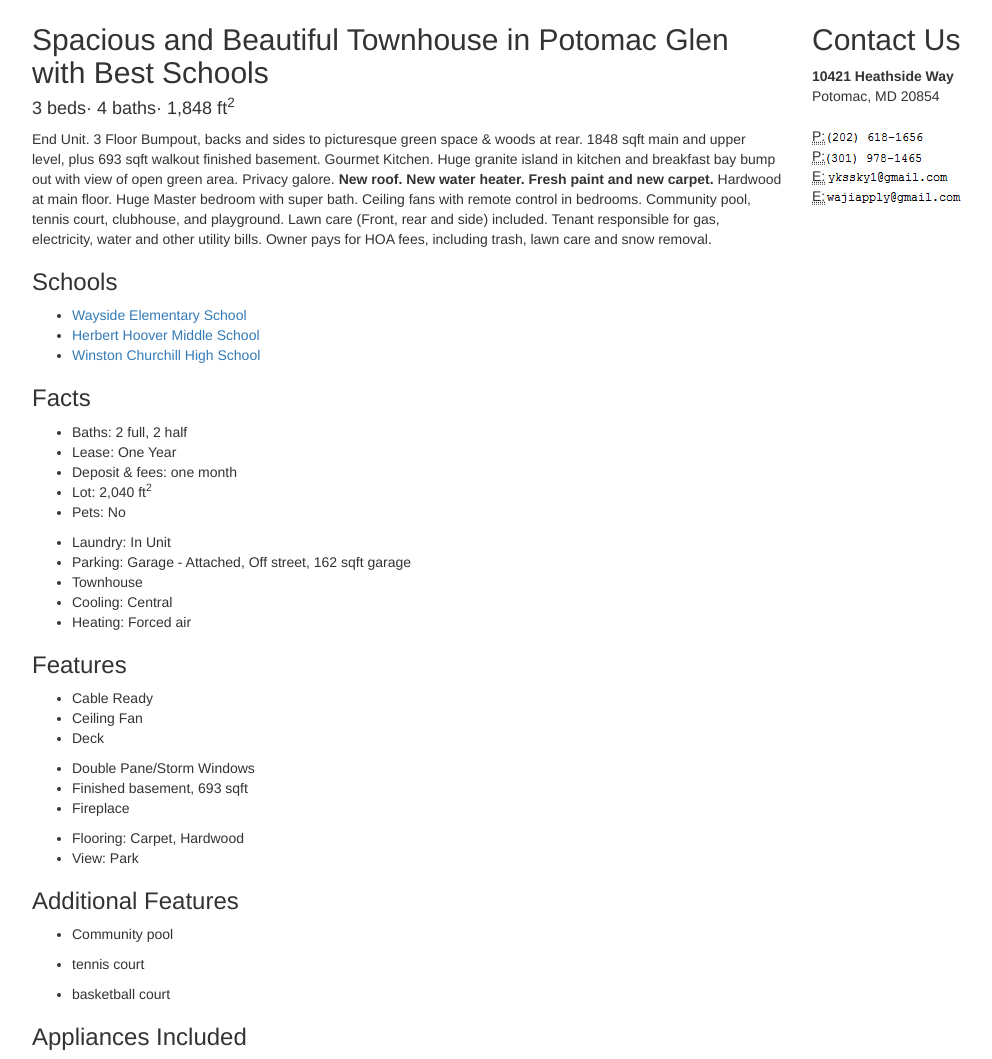
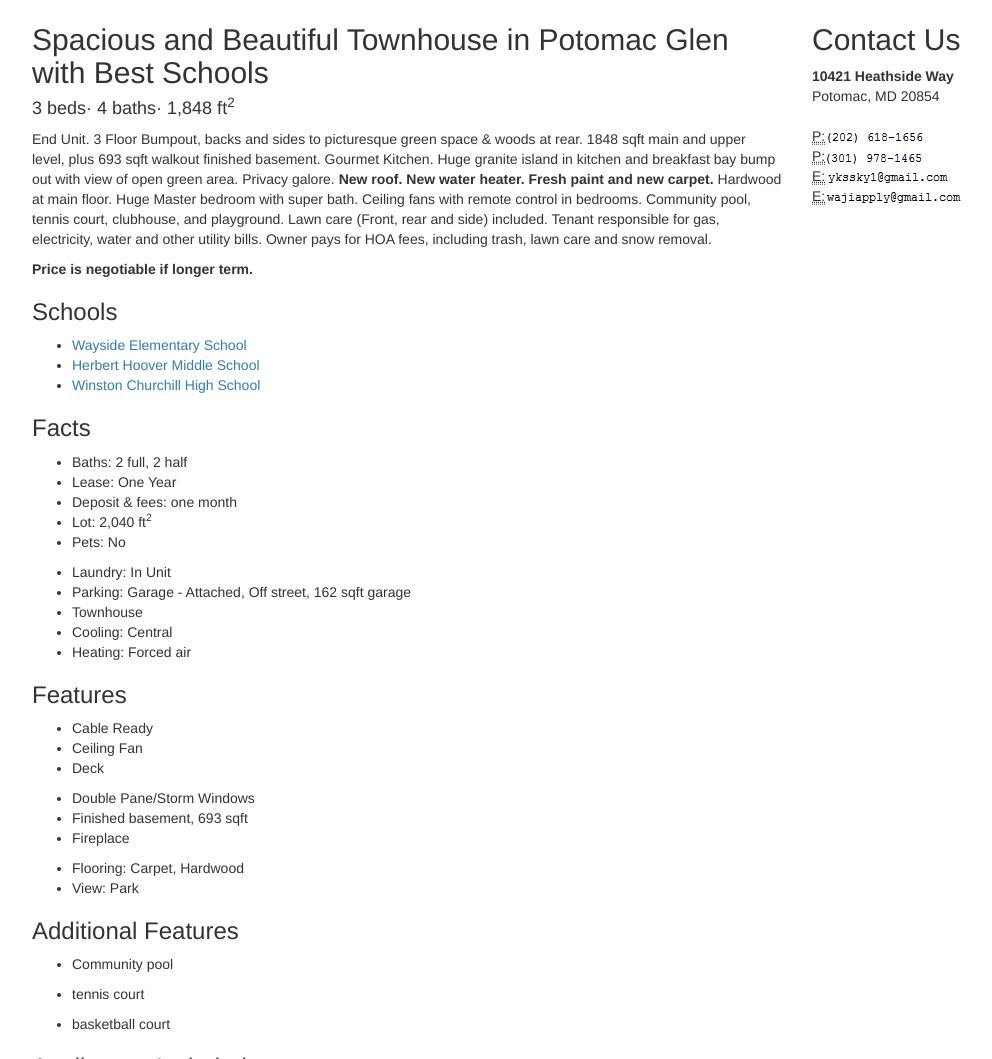
Before and after one commit to TheYues/TheYues.github.io, a plain HTML site: page index.html in a window 1280 px wide. Shown: the part 812-1871 px from the top of the page, without its empty margins (38-1030 px from the left). Drawn offline with Linux system fonts and the light colour scheme.

Commit message:
Price is negotiable if longer term.

```diff
--- a/index.html
+++ b/index.html
@@ -103,6 +103,7 @@
                 <h2>Spacious and Beautiful Townhouse in Potomac Glen with Best Schools</h2>
                 <h4>3 beds· 4 baths· 1,848 ft<sup>2</sup> </h4>
                 <p>End Unit. 3 Floor Bumpout, backs and sides to picturesque green space & woods at rear. 1848 sqft main and upper level, plus 693 sqft walkout finished basement. Gourmet Kitchen. Huge granite island in kitchen and breakfast bay bump out with view of open green area. Privacy galore. <b>New roof. New water heater. Fresh paint and new carpet.</b> Hardwood at main floor. Huge Master bedroom with super bath. Ceiling fans with remote control in bedrooms. Community pool, tennis court, clubhouse, and playground. Lawn care (Front, rear and side) included. Tenant responsible for gas, electricity, water and other utility bills. Owner pays for HOA fees, including trash, lawn care and snow removal.</p>
+                <p><b>Price is negotiable if longer term.</b></p>
                 <p>
 
                 <div class="hdp-facts zsg-content-component z-moreless z-moreless-shown"
```
